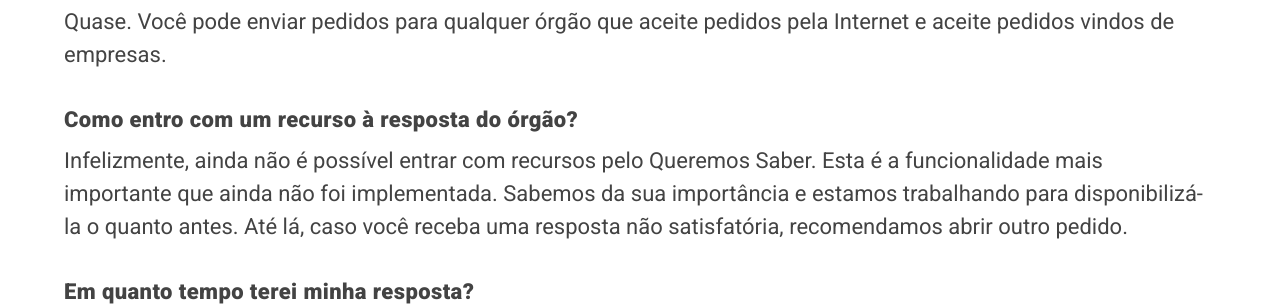
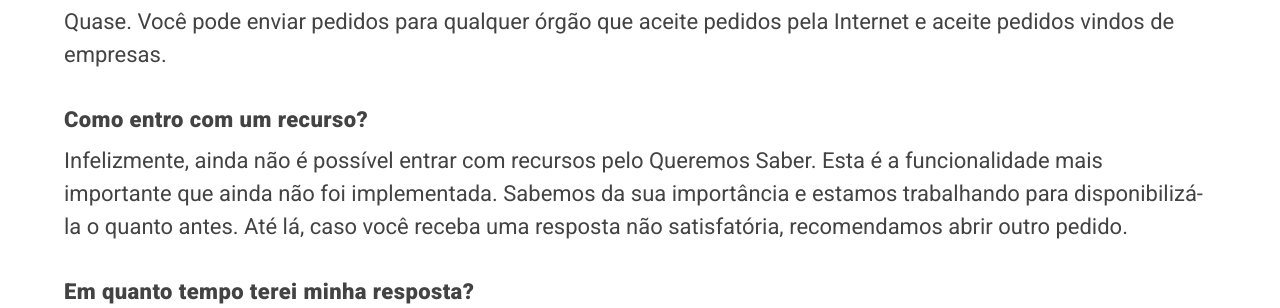
Before and after one commit to FiquemSabendo/queremossaber, a Django app: page /faq/ in a window 1280 px wide. Shown: the part 1485-1793 px from the top of the page. Run offline with Django 3.2, Linux system fonts and the light colour scheme; style sheets or scripts are compiled from the project's sources; parts of the project's set-up code (start-up, migrations or seed data) failed here and were passed over; some libraries are stand-ins or nearby versions.

Commit message:
Pequena melhoria numa pergunta no FAQ

```diff
--- a/web/templates/faq.html
+++ b/web/templates/faq.html
@@ -38,7 +38,7 @@
       Quase. Você pode enviar pedidos para qualquer órgão que aceite pedidos pela Internet e aceite pedidos vindos de empresas.
     </dd>
 
-    <dt>Como entro com um recurso à resposta do órgão?</dt>
+    <dt>Como entro com um recurso?</dt>
     <dd>
       Infelizmente, ainda não é possível entrar com recursos pelo Queremos Saber. Esta é a funcionalidade mais importante que ainda não foi implementada. Sabemos da sua importância e estamos trabalhando para disponibilizá-la o quanto antes. Até lá, caso você receba uma resposta não satisfatória, recomendamos abrir outro pedido.
     </dd>
```
